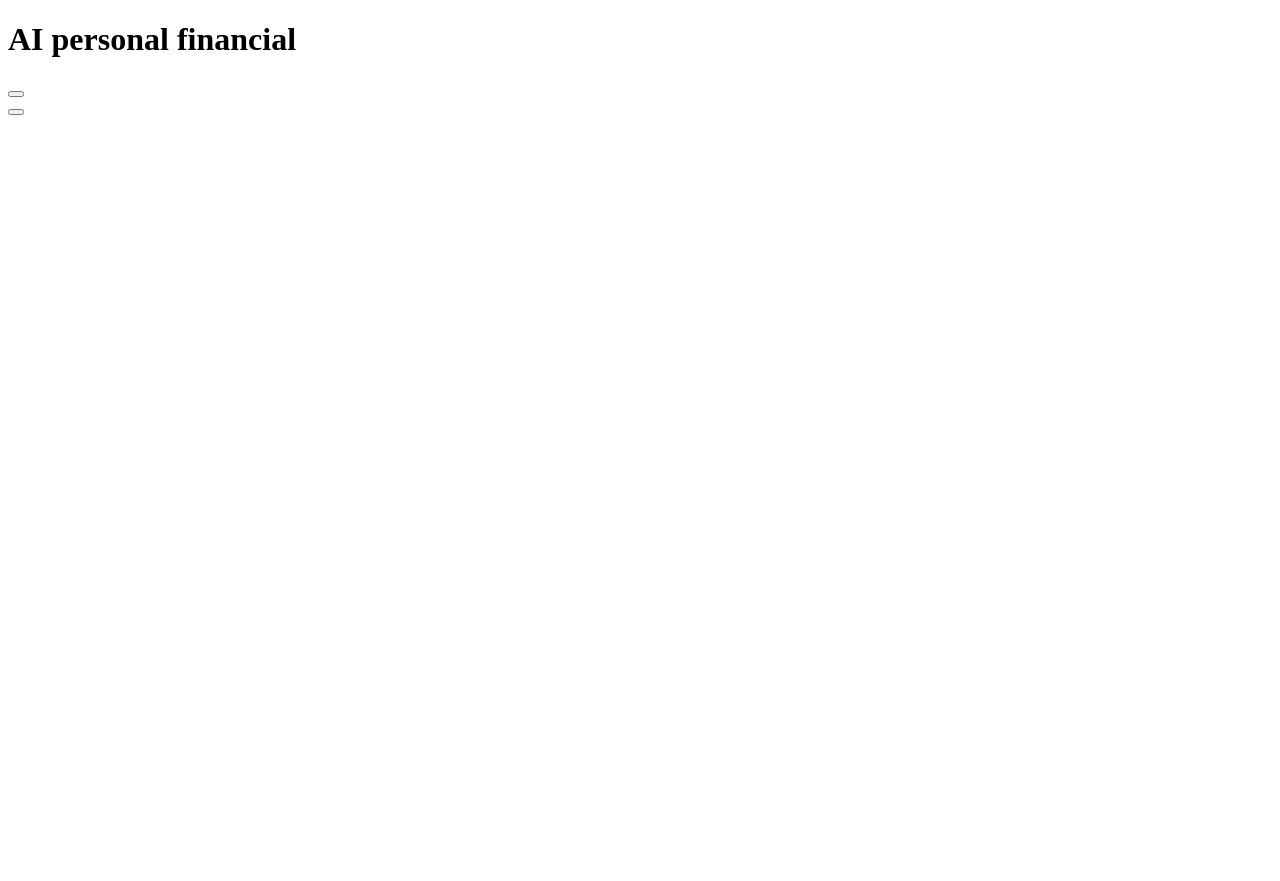
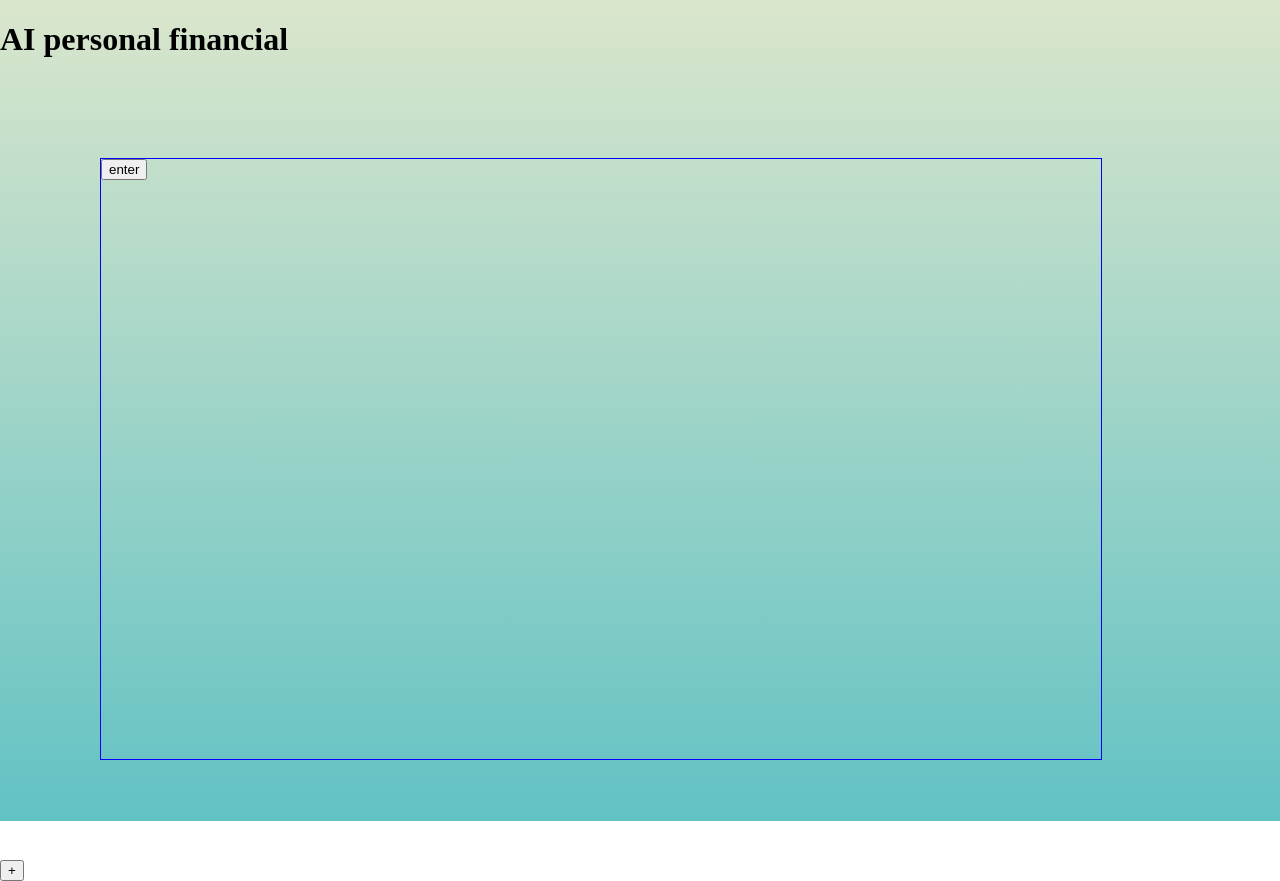
Before and after one commit to joaoezx/Mentoria-Assistente-Financeiro, a website built with Vite: page index.html in a window 1280 px wide. Before the commit the page ends 800 px from the top, so only its background shows below. Built offline with nearby package versions, Linux system fonts and the light colour scheme.

Commit message:
create CSS file and start to draw the site.

```diff
--- /dev/null
+++ b/css/style.css
@@ -0,0 +1,21 @@
+body {
+    margin: 0%;
+    background: linear-gradient(#dae6cc, #62c2c4) no-repeat;
+    display: block;
+    overflow: hidden;
+    height: 100vh;
+    width: 100vw;
+}
+
+.intputAndOutput {
+    height: 600px;
+    width: 1000px;
+    border: 1px solid blue ;
+    margin: 100px 50px 100px 100px;
+}
+
+#tempo {
+    height: 100px;
+    width: 100px;
+    border: 1px;
+}
--- a/index.html
+++ b/index.html
@@ -2,6 +2,7 @@
 <html lang="en">
     <head>
         <title>AI personal financial</title>
+        <link rel="stylesheet" href="css/style.css">
     </head>
 
 
@@ -12,10 +13,10 @@
                 AI personal financial
             </h1>
         </header>
-        <section id="intput and output" >
+        <section id="intput and output" class="intputAndOutput" >
             <section id=" intput"></section>
             <section id="output"></section>
-            <button id="enterbutton"></button>
+            <button id="enterbutton"> enter</button>
 
         </section>
         <section id="bankBalanceInformations">
@@ -24,9 +25,9 @@
             <section id="past"></section>
 
         </section>
-        <section id="time">
+        <section id="time" class="tempo">
             <section id="period">
-                <button id="seeMore"></button>
+                <button id="seeMore">+</button>
             </section>
             <section id="extract"></section>
         </section>
```
